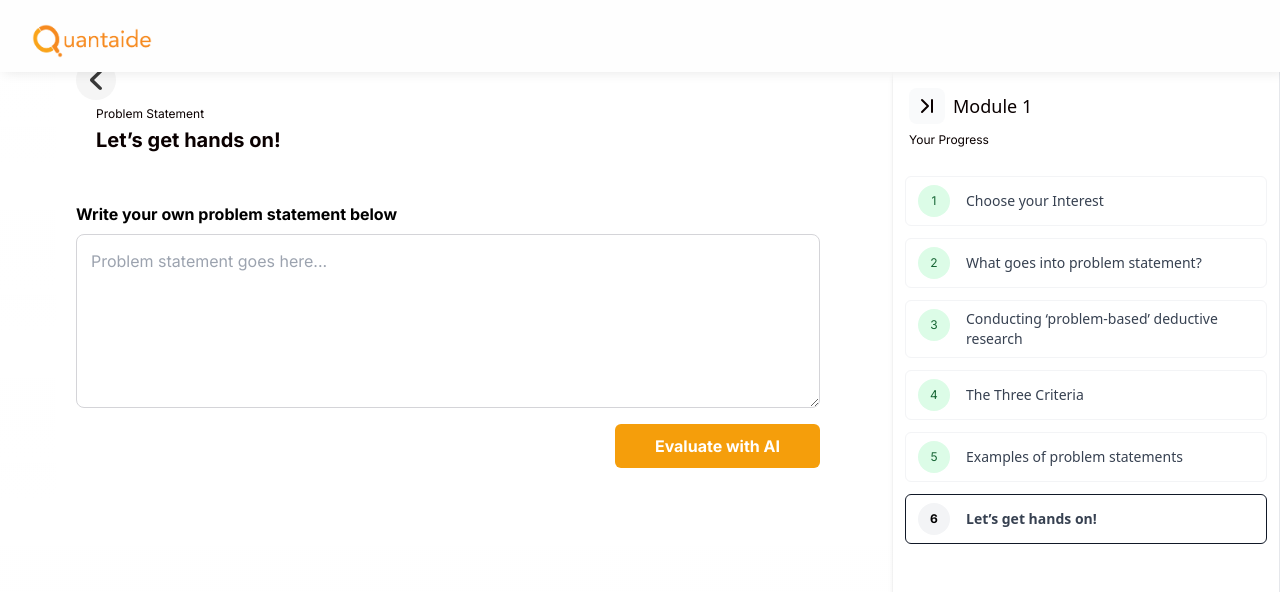
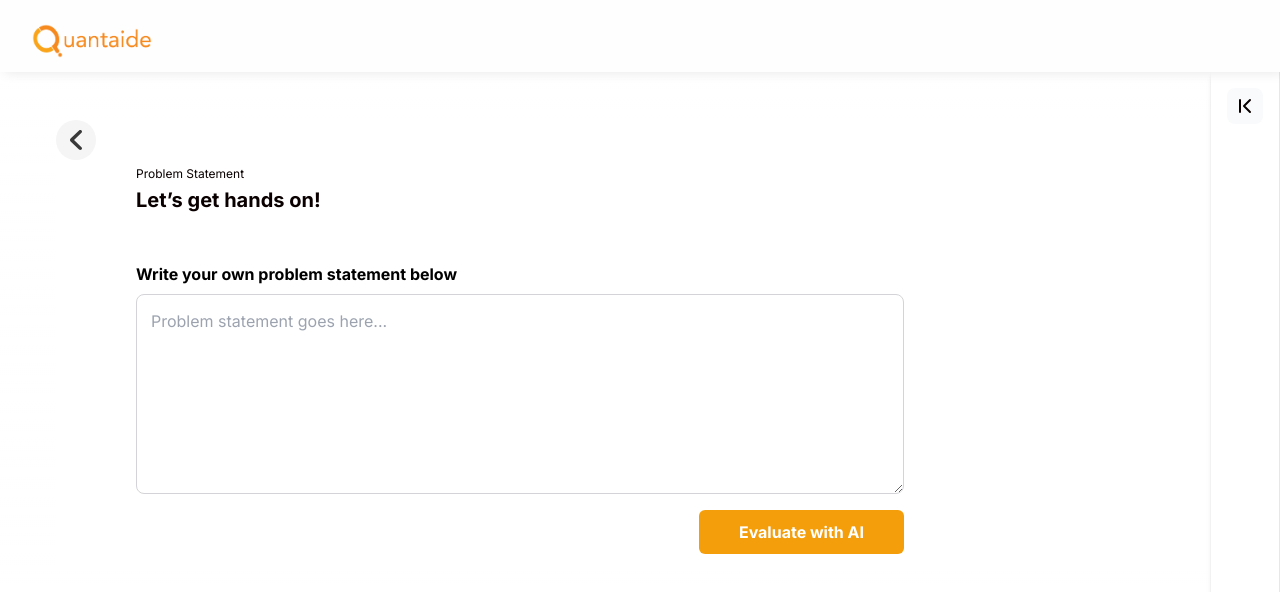
Before and after one commit to M-Chirag/quantaide-web-app, a Next.js app: page /module1/stage6 in a window 1280 px wide. Shown: the top 592 px of the page. Built offline with nearby package versions, Linux system fonts and the light colour scheme.

Commit message:
Desig Widths on Module 1

```diff
--- a/src/app/module1/AICard.jsx
+++ b/src/app/module1/AICard.jsx
@@ -4,7 +4,7 @@ import { CircleCheck, CircleX } from 'lucide-react';
 
 export function AICard({ cardNumber, text, onCheckClick, onCrossClick }) {
   return (
-    <div className='ml-20 mt-4 p-4 bg-white rounded-lg border border-amber-500 border-solid'>
+    <div className='ml-5 mt-4 p-4 bg-white rounded-lg border border-amber-500 border-solid ' style={{maxWidth:'470px'}}>
       <div className='flex flex-col flex-1 justify-center'>
         <div className='flex justify-center items-center self-start p-2'>
           <img
@@ -17,7 +17,7 @@ export function AICard({ cardNumber, text, onCheckClick, onCrossClick }) {
         <div className='justify-center text-base font-semibold leading-9 text-black'>
           AI Suggestion {cardNumber}
         </div>
-        <div className='mt-2 text-base leading-7 text-black'>{text}</div>
+        <div className='mt-2 text-base leading-7 text-black whitespace-normal'>{text}</div>
 
         <div className='flex gap-3 mt-3'>
           <button
--- a/src/app/module1/Sidebar.jsx
+++ b/src/app/module1/Sidebar.jsx
@@ -6,8 +6,8 @@ import Link from 'next/link';
 const SidebarContext = createContext(null);
 
 
-export function Sidebar({ moduleNumber, children }) {
-  const [expanded, setExpanded] = useState(true);
+export function Sidebar({ moduleNumber, children, expandedState }) {
+  const [expanded, setExpanded] = useState(expandedState);
   return (
     <aside className={`h-screen fixed mt-8 z-0 right-0 bg-white border-l-0 border-t-0 shadow-md ${expanded ? '' : 'hover:bg-#C9C9C9'};`}>
       <nav className='h-full flex flex-col border-r shadow-sm'>
--- a/src/app/module1/stage1/page.tsx
+++ b/src/app/module1/stage1/page.tsx
@@ -16,6 +16,7 @@ import {
 } from 'lucide-react';
 
 function Stage1() {
+  const sidebarState = window.innerWidth <= 1600 ? false : true;
   return (
     <div className='w-full max-w-[1301px] ml-14 mr-14'>
       <div className='w-full max-w-[1301px] ml-14 mr-14'>
@@ -102,7 +103,7 @@ function Stage1() {
             </div>
           </div>
 
-          <Sidebar moduleNumber={'1'}>
+          <Sidebar moduleNumber={'1'} expandedState={sidebarState}>
             <SidebarItem
               number='1'
               text='Choose your Interest'
--- a/src/app/module1/stage2/page.tsx
+++ b/src/app/module1/stage2/page.tsx
@@ -7,6 +7,7 @@ import { HomeIcon, SettingsIcon, LayoutDashboard } from 'lucide-react';
 import { Img } from '@builder.io/react';
 
 export default function Stage2() {
+  const sidebarState = window.innerWidth <= 1600 ? false : true;
   return (
     <div className='w-full max-w-[1301px] ml-14 mr-14'>
       <div className='flex flex-row max-md:flex-col max-md:gap-50'>
@@ -63,7 +64,7 @@ export default function Stage2() {
             </div>
           </div>
         </div>
-        <Sidebar moduleNumber={'1'}>
+        <Sidebar moduleNumber={'1'} expandedState={sidebarState}>
           <SidebarItem
             number='1'
             text='Choose your Interest'
--- a/src/app/module1/stage3/page.tsx
+++ b/src/app/module1/stage3/page.tsx
@@ -7,6 +7,7 @@ import { HomeIcon, SettingsIcon, LayoutDashboard } from 'lucide-react';
 import { Img } from '@builder.io/react';
 
 export default function Stage3() {
+  const sidebarState = window.innerWidth <= 1600 ? false : true;
   return (
     <div className='w-full max-w-[1301px] ml-14 mr-14'>
       <div className='flex flex-row max-md:flex-col max-md:gap-50'>
@@ -82,7 +83,7 @@ export default function Stage3() {
             </div>
           </div>
         </div>
-        <Sidebar moduleNumber={'1'}>
+        <Sidebar moduleNumber={'1'} expandedState={sidebarState}>
           <SidebarItem
             number='1'
             text='Choose your Interest'
--- a/src/app/module1/stage4/page.tsx
+++ b/src/app/module1/stage4/page.tsx
@@ -7,6 +7,7 @@ import { HomeIcon, SettingsIcon, LayoutDashboard } from 'lucide-react';
 import { Img } from '@builder.io/react';
 
 export default function Stage4() {
+  const sidebarState = window.innerWidth <= 1600 ? false : true;
   return (
     <div className='w-full max-w-[1301px] ml-14 mr-14'>
       <div className='flex flex-row max-md:flex-col max-md:gap-50'>
@@ -84,7 +85,7 @@ export default function Stage4() {
             </div>
           </div>
         </div>
-        <Sidebar moduleNumber={'1'}>
+        <Sidebar moduleNumber={'1'} expandedState={sidebarState}>
           <SidebarItem
             number='1'
             text='Choose your Interest'
--- a/src/app/module1/stage5/page.tsx
+++ b/src/app/module1/stage5/page.tsx
@@ -7,6 +7,7 @@ import { HomeIcon, SettingsIcon, LayoutDashboard } from 'lucide-react';
 import { Img } from '@builder.io/react';
 
 export default function Stage3() {
+  const sidebarState = window.innerWidth <= 1600 ? false : true;
   return (
     <div className='w-full max-w-[1301px] ml-14 mr-14'>
       <div className='flex flex-row max-md:flex-col max-md:gap-50'>
@@ -87,7 +88,7 @@ export default function Stage3() {
             </div>
           </div>
         </div>
-        <Sidebar moduleNumber={'1'}>
+        <Sidebar moduleNumber={'1'} expandedState={sidebarState}>
           <SidebarItem
             number='1'
             text='Choose your Interest'
--- a/src/app/module1/stage6/page.tsx
+++ b/src/app/module1/stage6/page.tsx
@@ -20,6 +20,7 @@ const scoreMappings: { [key: number]: { text: string; color: string } } = {
 };
 
 export default function Stage6() {
+  const sidebarState = window.innerWidth <= 1700 ? false : true;
   const router = useRouter();
   const [body, setBody] = useState('');
   const [isLoading, setIsLoading] = useState(false);
@@ -42,6 +43,7 @@ export default function Stage6() {
 
   const handleSubmit = async (event: FormEvent<HTMLFormElement>) => {
     event.preventDefault();
+
     setIsLoading(true);
     try {
       // Simulated fetch response
@@ -112,9 +114,9 @@ export default function Stage6() {
     return (
       <div className='w-full max-w-[1301px] mx-14'>
         <div className='flex flex-row max-md:flex-col max-md:gap-50'>
-          <div className='flex-grow bg-white p-5'>
+          <div className='flex-grow bg-white mt-20'>
             <div className='flex gap-1 justify-between self-start text-black'>
-              <Link href='/module1/stage6'>
+              <Link href='/module1/stage5'>
                 <button>
                   <img
                     loading='lazy'
@@ -124,9 +126,9 @@ export default function Stage6() {
                 </button>
               </Link>
             </div>
-            <div className='flex flex-row'>
+            <div className='flex flex-row ml-20'>
               <div className='flex flex-col w-2/3'>
-                <div className='flex flex-col justify-end px-5'>
+                <div className='flex flex-col justify-end'>
                   <div className='text-xs'>Problem Statement</div>
                   <div className='mt-1 text-xl font-bold'>
                     Let’s get hands on!
@@ -151,13 +153,13 @@ export default function Stage6() {
                     />
                   ))}
                 </div>
-                <div className='flex flex-col w-4/5'>
+                <div className='flex flex-col w-full'>
 
                 <textarea
                   value={body}
                   onChange={(e) => setBody(e.target.value)}
-                  className='justify-center px-3.5 py-3.5 mt-2 text-base rounded-lg border border-solid border-zinc-300 text-black resize-vertical'
-
+                  className='px-3.5 py-3.5 mt-2 text-base rounded-lg border border-solid border-zinc-300 text-black resize-vertical'
+                  style={{minHeight:'200px', minWidth:'650px'}}
                 />
 
                 {(<div className='flex justify-end'>
@@ -187,7 +189,7 @@ export default function Stage6() {
             </div>
               </div>
               {/* The 3 AI responses will be displayed here. */}
-              <div className='flex flex-col w-1/3'>
+              <div className='flex flex-col w-full'>
                 {Object.entries(cardsVisibility).map(
                   ([cardNumber, isVisible]) =>
                     isVisible && (
@@ -212,7 +214,7 @@ export default function Stage6() {
           </div>
 
 
-          <Sidebar moduleNumber={'1'}>
+          <Sidebar moduleNumber={'1'} expandedState= {sidebarState} >
             <SidebarItem
               number='1'
               text='Choose your Interest'
@@ -264,7 +266,7 @@ export default function Stage6() {
   return (
     <div className='w-full max-w-[1301px] mx-14'>
       <div className='flex flex-row max-md:flex-col max-md:gap-50'>
-        <div className='flex-grow bg-white p-5'>
+        <div className='flex-grow bg-white mt-20'>
           <div className='flex gap-1 justify-between self-start text-black'>
             <Link href='/module1/stage5'>
               <button>
@@ -276,12 +278,12 @@ export default function Stage6() {
               </button>
             </Link>
           </div>
-          <div className='flex flex-col justify-end px-5'>
+          <div className='flex flex-col justify-end  ml-20'>
             <div className='text-xs'>Problem Statement</div>
             <div className='mt-1 text-xl font-bold'>Let’s get hands on!</div>
           </div>
           <form onSubmit={handleSubmit}>
-            <div className='flex flex-col w-3/5'>
+            <div className='flex flex-col w-3/5  ml-20'>
             <div className='mt-12 text-base font-bold text-black'>
               Write your own problem statement below
             </div>
@@ -290,6 +292,7 @@ export default function Stage6() {
               onChange={(e) => setBody(e.target.value)}
               className='justify-center px-3.5 py-3.5 mt-2 text-base rounded-lg border border-solid border-zinc-300 text-black resize-vertical'
               placeholder='Problem statement goes here...'
+              style={{minHeight:'200px', minWidth:'650px'}}
               rows={6}
             />
             {(<div className='flex justify-end'>
@@ -308,7 +311,7 @@ export default function Stage6() {
             </div>
           </form>
         </div>
-        <Sidebar moduleNumber={'1'}>
+        <Sidebar moduleNumber={'1'} expandedState= {sidebarState}>
           <SidebarItem
             number='1'
             text='Choose your Interest'
```
